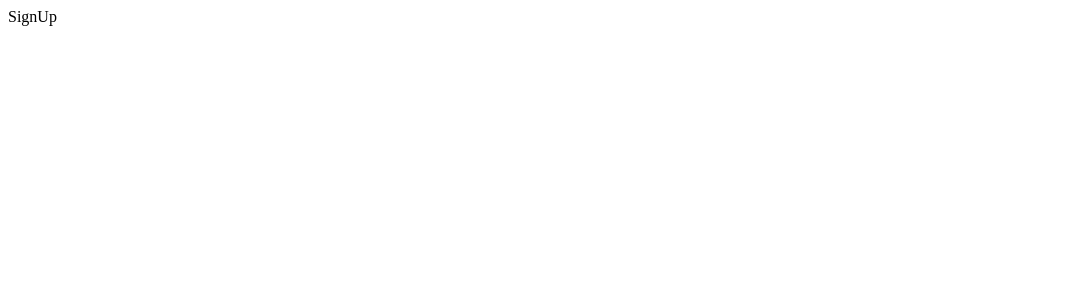
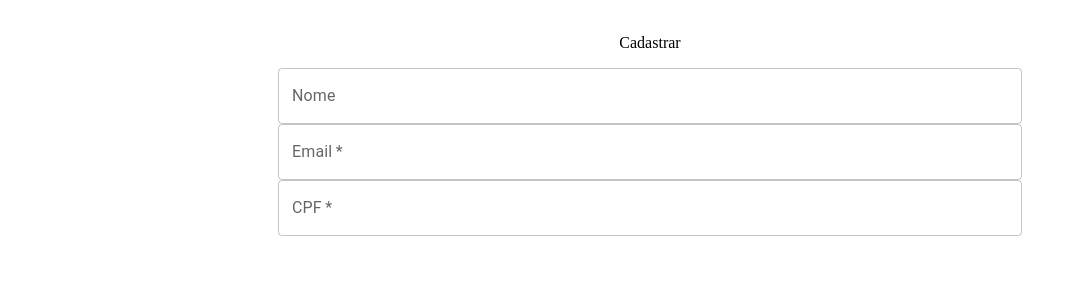
Before and after one commit to future4code/shaw-Mauricio-Paranhos, a React (Create React App) app in the folder modulo6/Case-Labefood/labefood/: page /signUp in a window 1280 px wide. Shown: the top 300 px of the page, without its empty margins (0-1076 px from the left). Built offline with nearby package versions, Linux system fonts and the light colour scheme.

Commit message:
rodada-cases-semana1

```diff
--- /dev/null
+++ b/modulo6/Case-Labefood/labefood/src/Hooks/useForm.js
@@ -0,0 +1,18 @@
+import { useState } from 'react'
+
+export const useForm = (initialState)=>{
+
+    const [form, setForm] = useState(initialState)
+
+    const onChange = (event) => {
+        const {name, value} = event.target
+        setForm({...form, [name]:value})
+    }
+
+    const clean = () => {
+        setForm(initialState)
+    }
+
+    return {form, onChange, clean}
+
+}
--- a/modulo6/Case-Labefood/labefood/src/Pages/Login/login.js
+++ b/modulo6/Case-Labefood/labefood/src/Pages/Login/login.js
@@ -5,6 +5,8 @@ import Visibility from '@mui/icons-material/Visibility'
 import VisibilityOff from '@mui/icons-material/VisibilityOff'
 import axios from 'axios'
 import {BASE_URL} from '../../Constants/url'
+import { useNavigate } from 'react-router-dom'
+import { goToFeed } from '../../Routes/coordinator'
 
 
 const Login = () => {
@@ -21,6 +23,8 @@ const Login = () => {
         setShowPassword(!showPassword)
     }
 
+    const navigate = useNavigate()
+
     const onSubmitLogin = (event) => {
         event.preventDefault()
 
@@ -34,13 +38,15 @@ const Login = () => {
     const loginApi = async(body) =>{
         await axios.post(`${BASE_URL}/login`,body)
         .then((res)=>{
-            console.log(res.data)
             setEmail('')
             setPassword('')
             setErrEmail('')
             setErrPassword('')
             setCheckErrEmail(false)
             setCheckErrPassword(false)
+            localStorage.setItem('token',res.data.token)
+            alert(`Bem vindo(a) ${res.data.user.name}`)
+            goToFeed(navigate)
         })
         .catch((err)=>{
             if(err.response.data.message.includes('Senha incorreta')){
--- a/modulo6/Case-Labefood/labefood/src/Pages/SignUp/signUp.js
+++ b/modulo6/Case-Labefood/labefood/src/Pages/SignUp/signUp.js
@@ -1,10 +1,67 @@
 import React from 'react'
+import { useForm } from '../../Hooks/useForm'
+import { ImputMaterial, Main } from './styled'
 
 const SignUp = () => {
+
+    const {form,onChange,clean} = useForm({
+        "name": "",
+	    "email": "",
+	    "cpf": "",
+	    "password": ""
+    })
+
+    const cpfMask = (value) => {
+        return value
+            .replace(/\D/g, "")
+            .replace(/(\d{3})(\d)/, "$1.$2")
+            .replace(/(\d{3})(\d)/, "$1.$2")
+            .replace(/(\d{3})(\d{1,2})/, "$1-$2")
+            .replace(/(-\d{2})\d+?$/, "$1");
+    }
+
+    const onSubmitForm = (event)=>{
+        event.preventDefault()
+    }
+
     return(
-        <div>
-            SignUp
-        </div>
+        <Main>
+            <p>Cadastrar</p>
+            <form onSubmit={onSubmitForm}>
+                <ImputMaterial
+                    id="outlined-basic"
+                    label={'Nome'}
+                    name="name"
+                    type={'text'}
+                    placeholder={'Digite seu nome'}
+                    variant="outlined"
+                    value={form.name}
+                    onChange={onChange}
+                />
+                <ImputMaterial
+                    id="outlined-basic"
+                    label={'Email'}
+                    name="email"
+                    type={'email'}
+                    placeholder={'Digite seu email'}
+                    variant="outlined"
+                    value={form.email}
+                    onChange={onChange}
+                    required
+                />
+                <ImputMaterial
+                    id="outlined-basic"
+                    label={'CPF'}
+                    name="cpf"
+                    type={'text'}
+                    placeholder={'Digite seu CPF'}
+                    variant="outlined"
+                    value={form.cpf}
+                    onChange={onChange}
+                    required
+                />
+            </form>
+        </Main>
     )
 }
 
--- a/modulo6/Case-Labefood/labefood/src/Pages/SignUp/styled.js
+++ b/modulo6/Case-Labefood/labefood/src/Pages/SignUp/styled.js
@@ -0,0 +1,41 @@
+import styled from 'styled-components'
+import { Button } from '@mui/material'
+import TextField from '@mui/material/TextField'
+
+export const ImputMaterial = styled(TextField)`
+    width: 100%;
+`
+
+export const Main = styled.div`
+    padding: 10px;
+    width: 100%;
+    height: 100vh;
+    display: flex;
+    flex-direction: column;
+    align-items: center;
+    p{
+        font-size: 1rem;
+    }
+`
+
+export const Form = styled.form`
+    display: flex;
+    flex-direction: column;
+    height: 30%;
+    width: 80%;
+    justify-content: space-evenly;
+`
+
+export const ButtonStyled = styled(Button)`
+    &&{
+        color: #000;
+        width: 100%;
+        background-color: #E8222E;
+    }
+`
+
+export const DivPassword = styled.div`
+    display: flex;
+    align-items: center;
+    justify-content: space-between;
+`
```
Also changed, not shown: modulo6/Case-Labefood/labefood/src/Hooks/useProtectedPage.js (added, +14 -0 lines), modulo6/Case-Labefood/labefood/src/Hooks/useRequestData.js (added, +28 -0 lines).
